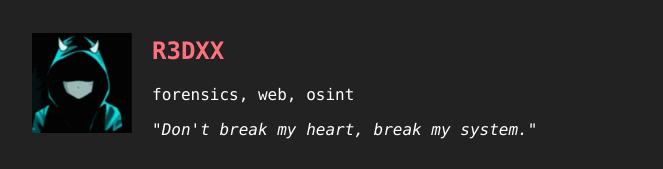
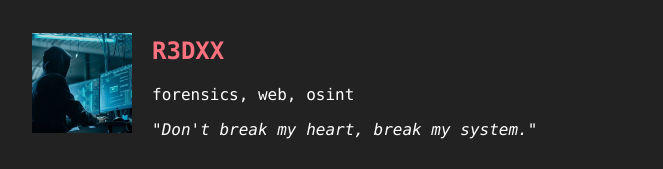
Before and after one commit to WindTeamCTF/main, a plain HTML site: page pages/members.html in a window 1280 px wide. Shown: the part 796-965 px from the top of the page, without its empty margins (308-971 px from the left). Drawn offline with Linux system fonts and the light colour scheme.

Commit message:
member update

```diff
--- a/pages/members.html
+++ b/pages/members.html
@@ -139,7 +139,7 @@
       </div>
     </div>
     <div class="member">
-      <img src="../images/i.png" alt="Member Name">
+      <img src="../images/i.jpeg" alt="Member Name">
       <div>
         <h2>R3DXX</h2>
         <p>forensics, web, osint</p>
```
Also changed, not shown: images/i.jpeg (added), images/i.png (deleted).
